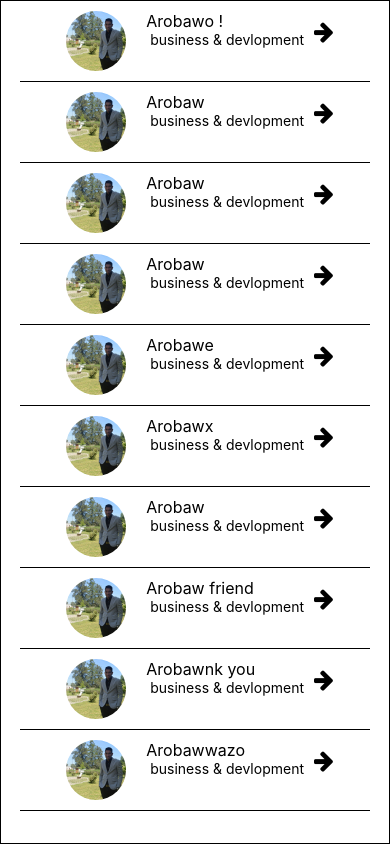
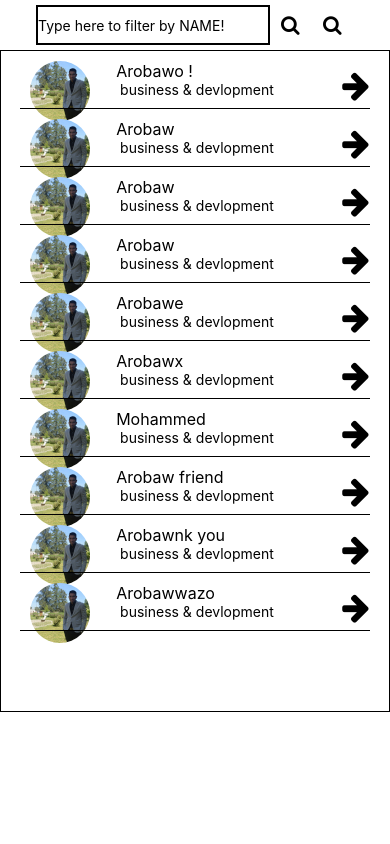
Before and after one commit to chohra-med/mentorList, a React Native app: screen / in a window 390 px wide. Built offline with nearby package versions, Linux system fonts and the light colour scheme.

Commit message:
filtering + Ordering By + ScrollView woork ...

```diff
--- a/package.json
+++ b/package.json
@@ -7,6 +7,7 @@
     "test": "jest"
   },
   "dependencies": {
+    "lodash": "^4.17.11",
     "react": "16.8.3",
     "react-native": "0.59.5",
     "react-native-vector-icons": "^6.4.2"
--- a/scr/Home.js
+++ b/scr/Home.js
@@ -5,25 +5,40 @@ import{
     StyleSheet,
     Image,
     TouchableOpacity,
-    Animated,
+    TextInput,
     Text
 }
 from'react-native'
 import Icon from 'react-native-vector-icons/FontAwesome';
+import _ from 'lodash'
 
-const Datas=[
+const firstData=[
     {"id": 1, "helps":"business & devlopment",  "name": "Arobawo ! "},
     {"id": 2, "helps":"business & devlopment",  "name": "Arobaw"},
     {"id": 3, "helps":"business & devlopment",  "name": "Arobaw"},
     {"id": 4, "helps":"business & devlopment",  "name": "Arobaw"},
     {"id": 5, "helps":"business & devlopment",  "name": "Arobawe"},
     {"id": 6, "helps":"business & devlopment",  "name": "Arobawx"},
-    {"id": 7, "helps":"business & devlopment",  "name": "Arobaw "},
+    {"id": 7, "helps":"business & devlopment",  "name": "Mohammed"},
     {"id": 8, "helps":"business & devlopment",  "name": "Arobaw friend"},
     {"id": 9, "helps":"business & devlopment",  "name": "Arobawnk you"},
     {"id": 10,"helps":"business & devlopment",  "name": "Arobawwazo"}
     ];
+const secondData=[
+    {"id": 412, "helps":"busineass & devlopment",  "name": "Arazobaw"},
+    {"id": 323, "helps":"busineszs & devlopment",  "name": "Arazeobaw"},
+    {"id": 512, "helps":"businesas & devlopment",  "name": "Arazebawx"},
+    {"id": 47, "helps":"businwess & devlopment",  "name": "Aroazebaw "},
+    {"id": 58, "helps":"businegss & devlopment",  "name": "Aroazebaw friend"},
+    {"id": 69, "helps":"businetss & devlopment",  "name": "Arobazeawnk you"},
+    {"id": 610,"helps":"busineshs & devlopment",  "name": "Arobaeawwazo"}
 
+];
+    const isCloseToBottom = ({layoutMeasurement, contentOffset, contentSize}) => {
+        const paddingToBottom = 20;
+        return layoutMeasurement.height + contentOffset.y >=
+          contentSize.height - paddingToBottom;
+      };
 export default class Home extends Component
 {
     constructor(props) {
@@ -31,28 +46,47 @@ export default class Home extends Component
         this.state= {
             loadMore: false,
             ourData:[],
+            generalData:[],
+            nameFiltred:'',
         };
+        this.filterby=this.filterby.bind(this);
+        this.orderby=this.orderby.bind(this);
+       }
+       filterby(){
+        let data=this.state.generalData;
+        data = data.filter(x => String(x.name).includes(this.state.nameFiltred));
+        this.setState({ourData:data})
+
+
+
+       }
+       orderby(){
+        console.log("clicked")
+        console.log(data)
+            let data=this.state.generalData;
+            data=_.sortBy(data,['name', 'id'])
+            this.setState({ourData:data})
+            console.log(data)
+
+
        }
        componentWillMount(){
-          this.setState({ourData:Datas})
-          console.log(this.state.ourData);
-          console.log(Datas)
+          this.setState({ourData:firstData})
+          this.setState({generalData:firstData})
+
        }
-       updatePageNumberAndMakeNewRequest(){
-           console.log('la fin');
+       updateList(){
+           if(!this.state.loadMore)
+        {
+        let data=this.state.ourData;
+        data=data.concat(secondData);
+        this.setState({generalData:data});
+        this.setState({ourData:data});
+        this.setState({loadMore:true})
        }
-
-
-    render() {
-        const {
-              data
-            } = this.state;
-        return (
-            <ScrollView style={styles.contentWrap}
-                       onScrollEndDrag={this.updatePageNumberAndMakeNewRequest}
-                      contentContainerStyle={{ flexGrow: 1, borderWidth: 1 }}>
-              <View>
-                {
+    }
+       showList(){
+           return(
             this.state.ourData.map(data => {
                 return(
 
@@ -70,7 +104,7 @@ export default class Home extends Component
                  </View>
                  <Icon name="arrow-right" style={styles.button}
                        color='black'
-                  size={23}
+                       size={32}
                        onPress={()=>{
 
                        }}
@@ -89,9 +123,48 @@ export default class Home extends Component
                      />
                  </TouchableOpacity>
                  )})
+
+           );
+       }
+
+
+    render() {
+        return (
+            <View>
+                <View style={{flexDirection:'row',
+                            justifyContent:'center'}}>
+                <TextInput
+                    style={{height: 40,borderWidth:2,margin:5,width:'60%'}}
+                    placeholder="Type here to filter by NAME!"
+                    onChangeText={(nameFiltred) => {this.setState({nameFiltred});
+                        this.filterby;
+                    }}
+                    />
+                    <TouchableOpacity
+                        style={{width:30,justifyContent:'center', borderRadius:20,borderColor:'grey',margin:6}}
+                        onPress={this.filterby}>
+                        <Icon color='black' size={20} name="search"/>
+                    </TouchableOpacity>
+                    <TouchableOpacity
+                        style={{width:30,justifyContent:'center', borderRadius:20,borderColor:'grey',margin:6}}
+                        onPress={this.orderby}>
+                        <Icon color='black' size={20} name="search"/>
+                    </TouchableOpacity>
+
+                </View>
+                <ScrollView
+                      contentContainerStyle={{ flexGrow: 1, borderWidth: 1,paddingBottom:80 }}
+                      onScroll={({nativeEvent}) => {
+                        if (isCloseToBottom(nativeEvent)) {
+                             this.updateList() }}}
+                      >
+              <View>
+                {
+                this.showList()
                 }
               </View>
             </ScrollView>
+            </View>
         );
       }
     }
@@ -101,6 +174,8 @@ export default class Home extends Component
             height: 60,
             borderRadius:60,
             margin:10,
+            position:'absolute',
+            left:'5%'
         },
         listViewContainer:{
             flexDirection:'row',
@@ -114,6 +189,8 @@ export default class Home extends Component
         },
         button:{
             marginTop:'5%',
+            position:'absolute',
+            right:'5%'
         },
         name:{
             color:'black',
```
Lines whose indentation alone changed are shown as unchanged.
